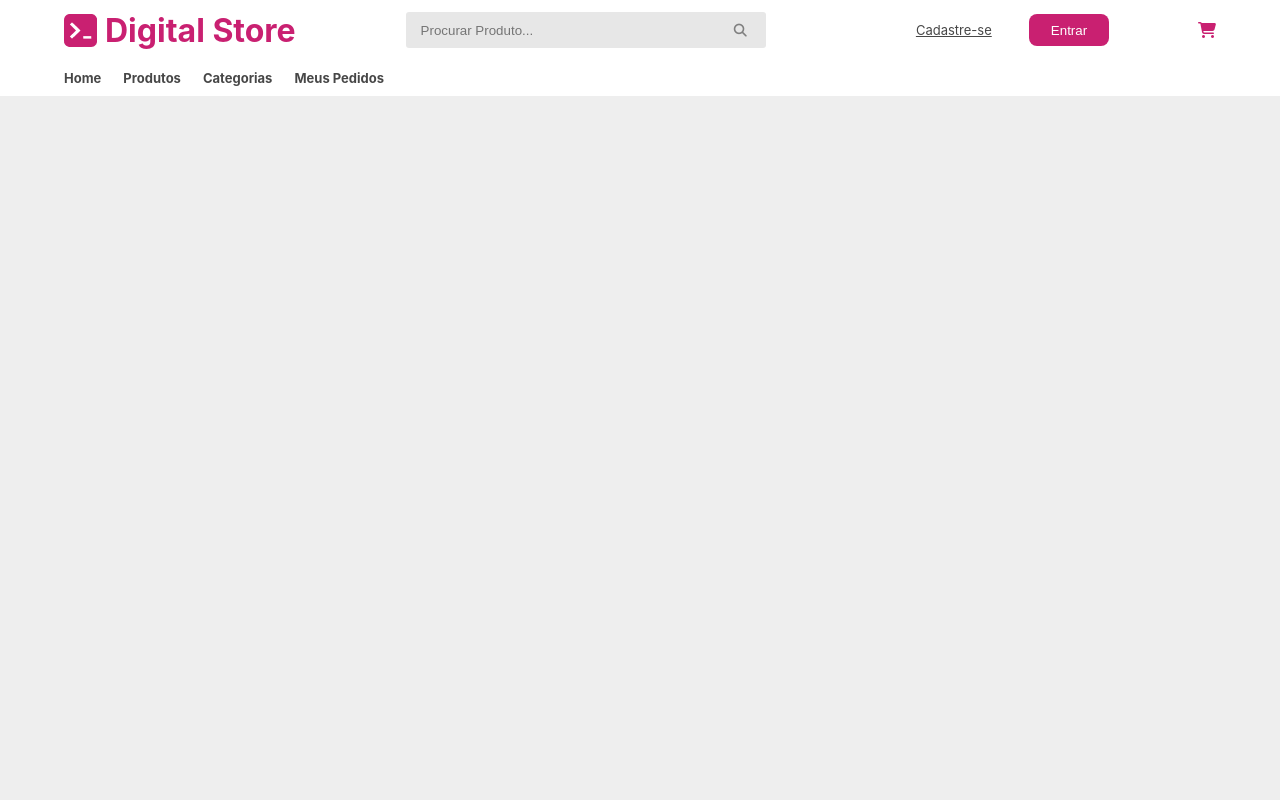
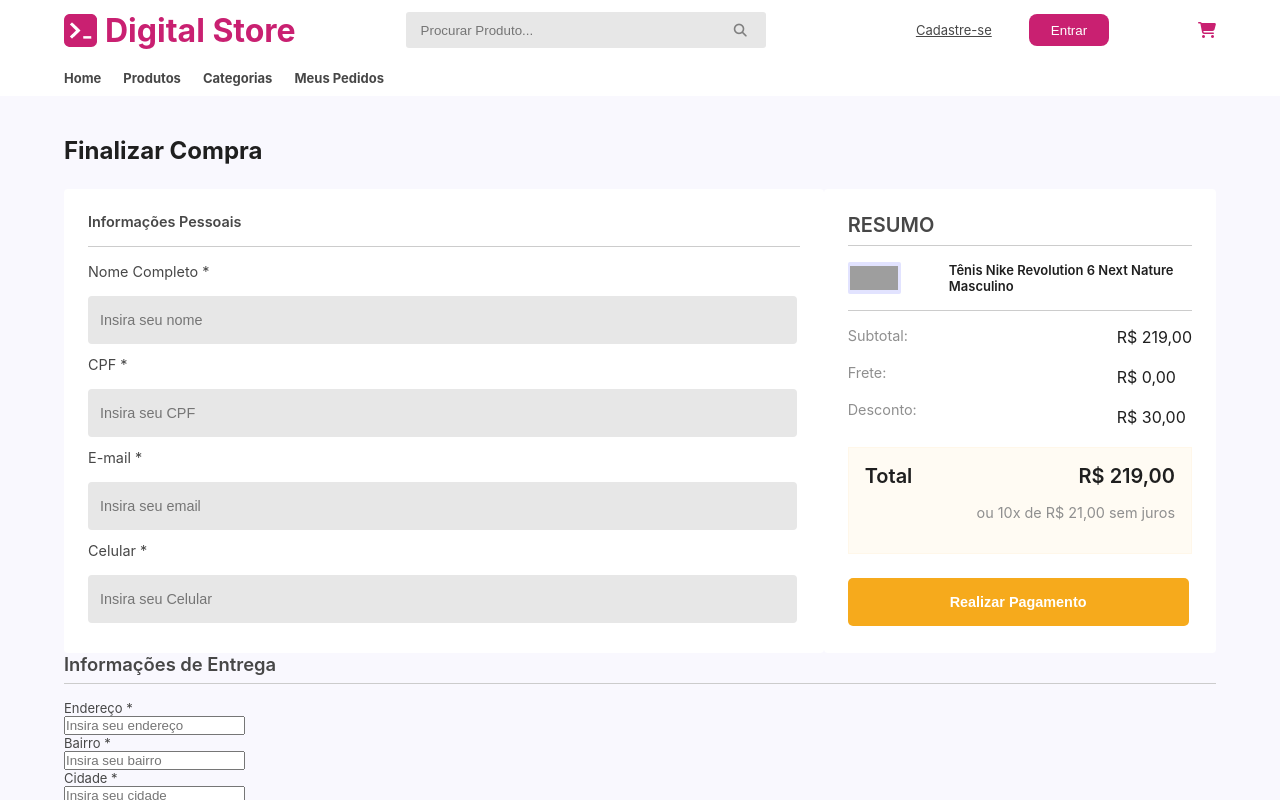
Before and after one commit to fs10-git/React-Dripstore, a React (Vite) app: page /finalizarcompras in a window 1280 px wide. Shown: the top 800 px of the page. Built offline with nearby package versions, Linux system fonts and the light colour scheme; grey boxes are pictures that could not be loaded.

Commit message:
pagina_de_finalizar_em_andamento

```diff
--- a/src/Components/Carrinho/Carrinho.jsx
+++ b/src/Components/Carrinho/Carrinho.jsx
@@ -4,17 +4,16 @@ import Card from "../CardLists/Card";
 import Footer from "../Footer/Footer";
 import { useState } from "react";
 import ImagemArrow from "../../assets/arrow.png";
+import { Link } from "react-router-dom";
 
 export default function Carrinho() {
   // contador
-  const [count,useCount] = useState(0)
+  const [count, useCount] = useState(0);
   function Acrescimo() {
-    useCount(count+1)
-
+    useCount(count + 1);
   }
   function Decrescimo() {
-    useCount(count-1)
-
+    useCount(count - 1);
   }
 
   return (
@@ -103,7 +102,9 @@ export default function Carrinho() {
               </div>
             </div>
             <p className="parcelamento">ou 10x de R$ 21,00 sem juros</p>
-            <button>Continuar</button>
+            <Link className="link" to="/finalizarcompras">
+              <button>Continuar</button>
+            </Link>
           </div>
         </div>
       </div>
@@ -120,7 +121,6 @@ export default function Carrinho() {
         <Card />
         <Card /> */}
 
-
         <p>cards</p>
       </div>
       <div className="footer">
--- a/src/Components/FinalizarCompras/FinalizarCompras.css
+++ b/src/Components/FinalizarCompras/FinalizarCompras.css
@@ -0,0 +1,129 @@
+#Master {
+  padding-left: 5%;
+  padding-right: 5%;
+}
+#Master h1 {
+  padding-top: 5vh;
+  padding-bottom: 3vh;
+  font-size: 3vh;
+  color: #1f1f1f;
+}
+.components_superior {
+  display: flex;
+  justify-content: space-between;
+}
+.lado_a {
+  width: 62%;
+  height: 52vh;
+  background-color: #ffffff;
+  padding: 3vh;
+  border-radius: 4px;
+}
+.title_a {
+  font-size: 2.3vh;
+  color: #474747;
+  font-weight: 600;
+  border-bottom: 1px solid #cccccc;
+  padding-bottom: 1vh;
+  margin-bottom: 2vh;
+}
+.lado_a p {
+  font-size: 1.8vh;
+  color: #474747;
+  padding-bottom: 2vh;
+}
+.lado_a input {
+  width: 98%;
+  height: 6vh;
+  border: 0;
+  background-color: rgb(231, 231, 231);
+  border-radius: 4px;
+  margin-bottom: 1.5vh;
+  padding-left: 1.5vh;
+  font-size: 1.8vh;
+}
+.lado_b {
+  width: 30%;
+  background-color: #ffffff;
+  padding: 3vh;
+  border-radius: 4px;
+}
+.lado_b h3 {
+  font-size: 2.5vh;
+  font-weight: 600;
+  padding-bottom: 1vh;
+  border-bottom: 1px solid #cccccc;
+  margin-bottom: 2vh;
+}
+.topo_b {
+  display: flex;
+  padding-bottom: 2vh;
+  border-bottom: 1px solid #cccccc;
+}
+.topo_img {
+  width: 4rem;
+  height: 2rem;
+  background-color: #e2e3ff;
+  display: flex;
+  align-content: center;
+  justify-content: center;
+  flex-wrap: wrap;
+  border-radius: 2px;
+  margin-right: 2vh;
+}
+.topo_b p {
+  padding-left: 4vh;
+  color: #1f1f1f;
+  font-weight: 600;
+}
+.topo_img img {
+  width: 3rem;
+  height: 1.5rem;
+}
+.lado_b_inferior {
+  display: flex;
+  justify-content: space-between;
+  padding-top: 2vh;
+}
+.lado_b_inferior_a p {
+  margin-bottom: 2.5vh;
+  color: #8f8f8f;
+  font-size: 1.8vh;
+}
+.lado_b_inferior_b p {
+  margin-bottom: 2.5vh;
+  color: #1f1f1f;
+  font-size: 2vh;
+}
+.lado_b_inferior_c {
+  background-color: #f6aa1c0d;
+  padding: 2vh;
+  border: 1px solid #fab4310d;
+}
+.lado_b_inferior_c p {
+  margin-bottom: 2vh;
+}
+.valor {
+  color: #8f8f8f;
+  font-size: 1.8vh;
+  text-align: end;
+}
+.total {
+  display: flex;
+  justify-content: space-between;
+  font-size: 2.5vh;
+  font-weight: 600;
+  color: #1f1f1f;
+}
+.botaoo {
+  width: 99%;
+  height: 6vh;
+  background-color: #f6aa1c;
+  border-radius: 5px;
+  border: 0;
+  font-size: 1.8vh;
+  font-weight: 600;
+  color: #ffffff;
+  cursor: pointer;
+  margin-top: 3vh;
+}
--- a/src/Components/FinalizarCompras/FinalizarCompras.jsx
+++ b/src/Components/FinalizarCompras/FinalizarCompras.jsx
@@ -1,14 +1,67 @@
+import "./FinalizarCompras.css";
+import ImagemTenis from "../../assets/WhiteSneaker.png";
 
-import "./FinalizarCompras.css"
-import Header from "../Header/Header"
-
-export default function FinalizarCompras() {
-
-    return (
-        <>
-        <Header/>
-        </>
-
-    )
-
+export default function Finalizar() {
+  return (
+    <>
+      <div id="Master">
+        <h1>Finalizar Compra</h1>
+        <div className="components_superior">
+          <div className="lado_a">
+            <p className="title_a">Informações Pessoais</p>
+            <p>Nome Completo *</p>
+            <input type="text" placeholder="Insira seu nome" />
+            <p>CPF *</p>
+            <input type="number" placeholder="Insira seu CPF" />
+            <p>E-mail *</p>
+            <input type="email" placeholder="Insira seu email" />
+            <p>Celular *</p>
+            <input type="number" placeholder="Insira seu Celular" />
+          </div>
+          <div className="lado_b">
+            <h3>RESUMO</h3>
+            <div className="topo_b">
+              <div className="topo_img">
+                <img src={ImagemTenis} alt="tenis" />
+              </div>
+              <p>Tênis Nike Revolution 6 Next Nature Masculino</p>
+            </div>
+            <div className="lado_b_inferior">
+              <div className="lado_b_inferior_a">
+                <p>Subtotal:</p>
+                <p>Frete:</p>
+                <p>Desconto:</p>
+              </div>
+              <div className="lado_b_inferior_b">
+                <p>R$ 219,00</p>
+                <p>R$ 0,00</p>
+                <p>R$ 30,00</p>
+              </div>
+            </div>
+            <div className="lado_b_inferior_c">
+              <div className="total">
+                <p>Total</p>
+                <p>R$ 219,00</p>
+              </div>
+              <p className="valor">ou 10x de R$ 21,00 sem juros</p>
+            </div>
+            <button className="botaoo">Realizar Pagamento</button>
+          </div>
+        </div>
+        <div>
+          <h3 className="title_a">Informações de Entrega</h3>
+          <p>Endereço *</p>
+          <input type="text" placeholder="Insira seu endereço" />
+          <p>Bairro *</p>
+          <input type="text" placeholder="Insira seu bairro" />
+          <p>Cidade *</p>
+          <input type="text" placeholder="Insira seu cidade" />
+          <p>CEP *</p>
+          <input type="number" placeholder="Insira seu CEP" />
+          <p>Complemento *</p>
+          <input type="text" placeholder="Insira seu complemento" />
+        </div>
+      </div>
+    </>
+  );
 }
--- a/src/Components/LoginContent/LoginContent.jsx
+++ b/src/Components/LoginContent/LoginContent.jsx
@@ -1,29 +1,41 @@
-import "./LoginContent.css"
+import "./LoginContent.css";
 import shoe1 from "/images/pexels-melvin-buezo-2529148 1.png";
 import shoe2 from "/images/pexels-melvin-buezo-2529148 2.png";
 
-export default function LoginContent(){
-    return(
+export default function LoginContent() {
+  return (
     <>
       <section id="loginContent">
         <div id="loginForm">
           <h1>Acesse sua conta</h1>
-                    <h4>Novo cliente? Então registre-se <a href="#">aqui</a>.</h4>
+          <h4>
+            Novo cliente? Então registre-se <a href="#">aqui</a>.
+          </h4>
           <label htmlFor="login">Login*</label>
-                    <input type="text" name="login" placeholder="    Insira seu login ou email" />
+          <input
+            type="text"
+            name="login"
+            placeholder="    Insira seu login ou email"
+          />
           <label htmlFor="password">Senha*</label>
-                    <input type="password" name="password" placeholder="   Insira sua senha" />
+          <input
+            type="password"
+            name="password"
+            placeholder="   Insira sua senha"
+          />
           <a href="#">Esqueci minha senha</a>
           <button>Acessar Conta</button>
           <div id="alternative">
-                        <span>Ou faça login com </span><i class="fa-brands fa-google" tabindex={0}></i><i class="fa-brands fa-facebook" tabindex={0}></i>
+            <span>Ou faça login com </span>
+            <i className="fa-brands fa-google" tabIndex={0}></i>
+            <i className="fa-brands fa-facebook" tabIndex={0}></i>
           </div>
         </div>
         <div id="imgLoginContent">
-                    <img src={shoe1} id="shoe1"/>
-                    <img src={shoe2} id="shoe2"/>
+          <img src={shoe1} id="shoe1" />
+          <img src={shoe2} id="shoe2" />
         </div>
       </section>
     </>
-    )
+  );
 }
--- a/src/Pages/FinalizarCompras.jsx
+++ b/src/Pages/FinalizarCompras.jsx
@@ -1,11 +1,13 @@
-import Header from "../Components/Header/Header"
+import Header from "../Components/Header/Header";
+import FinalizarCompras from "../Components/FinalizarCompras/FinalizarCompras";
+import Footer from "../Components/Footer/Footer";
 
-export default function FinalizarCompras() {
-    return (
-        <>
-        <Header/>
-        </>
-
-    )
-
+export default function Finalizar() {
+  return (
+    <>
+      <Header />
+      <FinalizarCompras />
+      <Footer />
+    </>
+  );
 }
```
Lines whose indentation alone changed are shown as unchanged.
